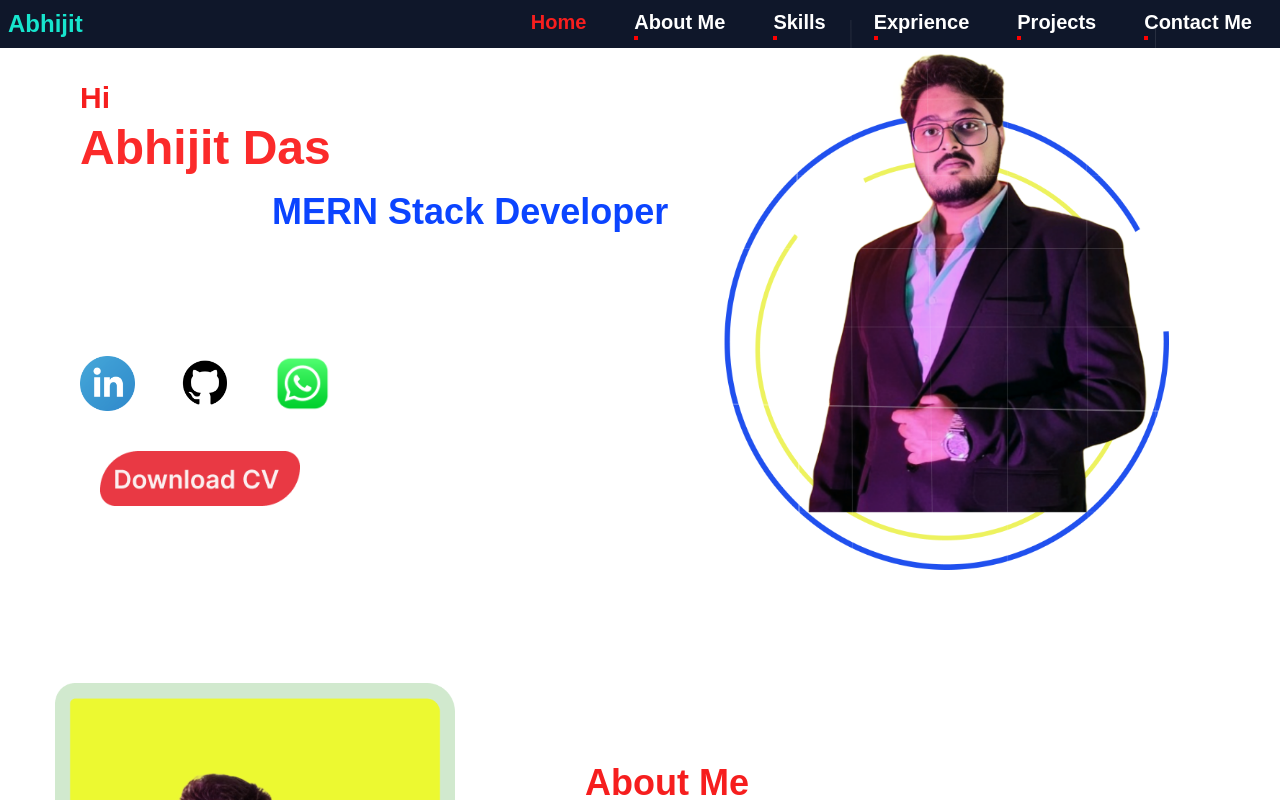
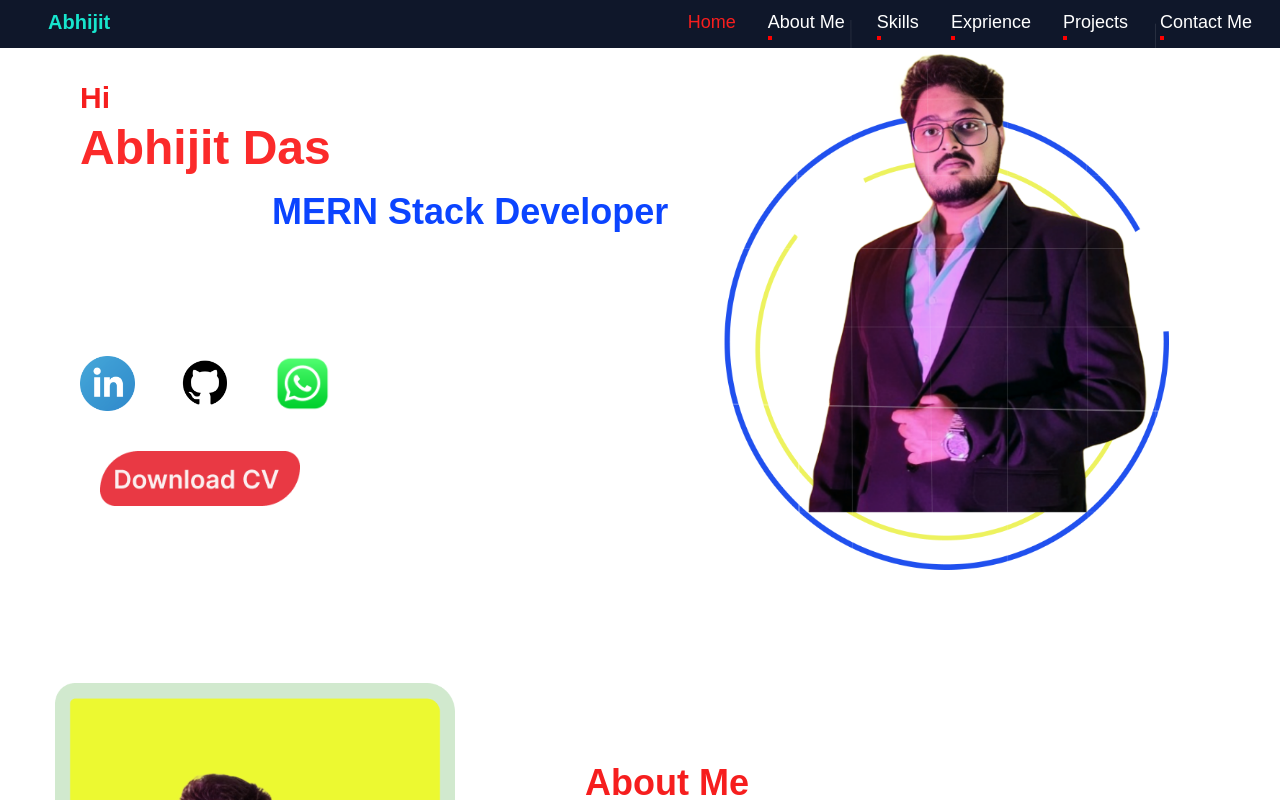
Before and after one commit to abhijit84842/Abhijit_Portfolio, a Next.js app: page / in a window 1280 px wide. Shown: the top 800 px of the page. Built offline with nearby package versions, Linux system fonts and the light colour scheme.

Commit message:
at lg break poin show navbar

```diff
--- a/app/components/NavBar/Nav.js
+++ b/app/components/NavBar/Nav.js
@@ -14,12 +14,14 @@ const NavBar = () => {
     });
   });
   return (
-    <div className="hidden sm:flex justify-between p-2 bg-slate-900 w-full fixed 2xl:flex justify-between p-2 bg-slate-900 w-full fixed">
+    <div className="main-container hidden flex justify-between p-2 bg-slate-900 w-full fixed lg:flex justify-between p-2 bg-slate-900 w-full fixed">
       <div>
-        <h2 className="sm:ml-0   2xl:ml-20 text-2xl font-semibold text-[#17E5CD]">Abhijit</h2>
+        <h2 className="ml-10 text-xl font-semibold text-[#17E5CD]">
+          Abhijit
+        </h2>
       </div>
 
-      <nav className="animation-box-nav  sm:flex gap-[3rem] mr-5 text-xl font-semibold text-white  2xl:flex gap-20 mr-20 text-xl font-semibold text-white">
+      <nav className="flex gap-8 mr-5 text-lg text-white ">
         <div className="navLink text-[#F61E1E]">
           <Link href={"/"}>Home</Link>
         </div>
```
